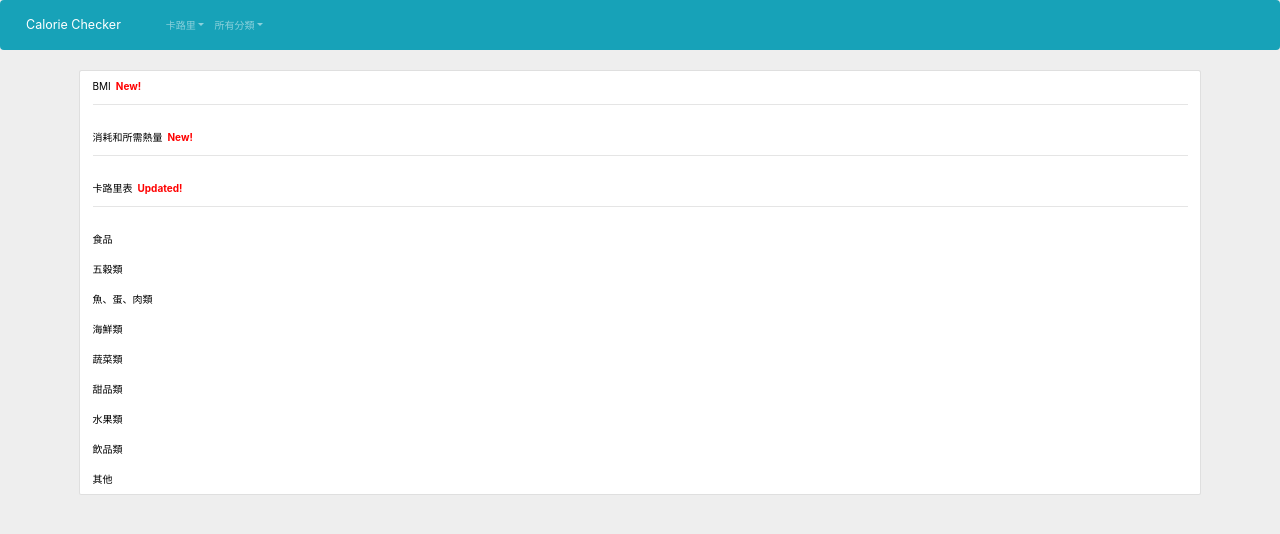
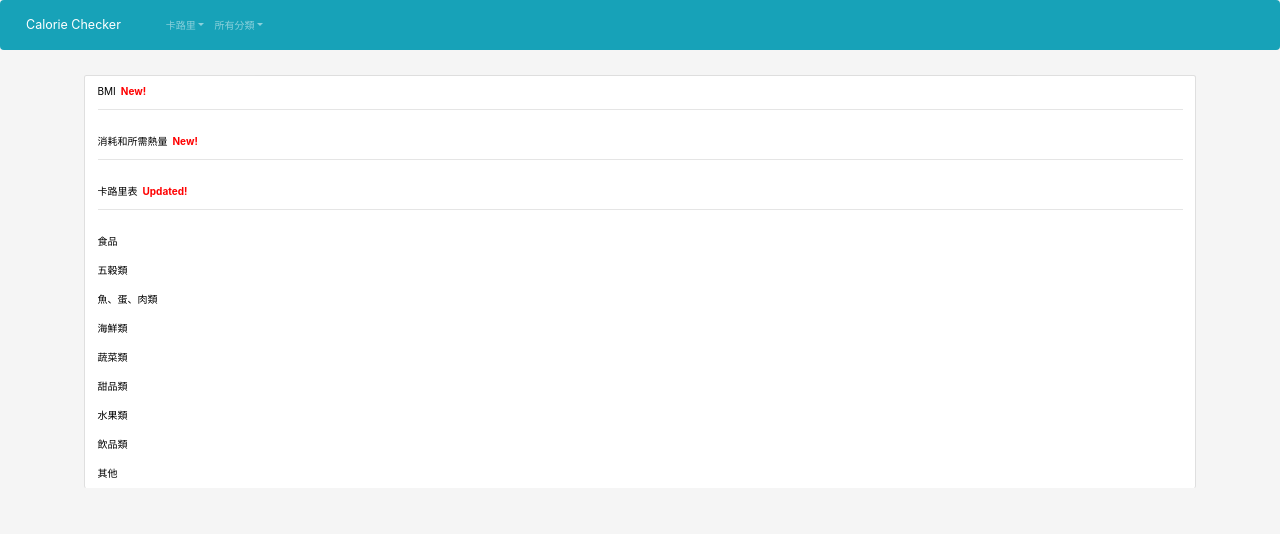
Before and after one commit to Louie-L/calorie-checker, a React (Create React App) app: page / in a window 1280 px wide. Shown: the top 534 px of the page. Built offline with nearby package versions, Linux system fonts and the light colour scheme.

Commit message:
feat: styling

```diff
--- a/src/index.css
+++ b/src/index.css
@@ -1,5 +1,5 @@
   body {
-    background-color: #eeeeee!important;
+    background-color: #f5f5f5!important;
   }
 
   a {
--- a/src/pages/AllCalories.js
+++ b/src/pages/AllCalories.js
@@ -6,20 +6,20 @@ import RedTag from '../components/ui/RedTag'
 function AllCaloriesPage() {
   return (
     <section>
-      <ListGroup className="m-4">
-        <ListGroup.Item><Link to='/bmi'>BMI</Link><RedTag text='New!'/><hr/></ListGroup.Item>
-        <ListGroup.Item><Link to='/calorie-calculate'>消耗和所需熱量</Link><RedTag text='New!' /><hr/></ListGroup.Item>
-        <ListGroup.Item><Link to='/calorie-table'>卡路里表</Link><RedTag text='Updated!' /><hr/></ListGroup.Item>
+      <ListGroup className="m-4 p-2">
+        <ListGroup.Item action className="border-bottom-0"><Link to='/bmi'>BMI</Link><RedTag text='New!'/><hr/></ListGroup.Item>
+        <ListGroup.Item action className="border-bottom-0"><Link to='/calorie-calculate'>消耗和所需熱量</Link><RedTag text='New!' /><hr/></ListGroup.Item>
+        <ListGroup.Item action className="border-bottom-0"><Link to='/calorie-table'>卡路里表</Link><RedTag text='Updated!' /><hr/></ListGroup.Item>
 
-        <ListGroup.Item><Link to='/food'>食品</Link></ListGroup.Item>
-        <ListGroup.Item><Link to='/grains'>五穀類</Link></ListGroup.Item>
-        <ListGroup.Item><Link to='/fisheggmeat'>魚、蛋、肉類</Link></ListGroup.Item>
-        <ListGroup.Item><Link to='/seafood'>海鮮類</Link></ListGroup.Item>
-        <ListGroup.Item><Link to='/vegetables'>蔬菜類</Link></ListGroup.Item>
-        <ListGroup.Item><Link to='/desserts'>甜品類</Link></ListGroup.Item>
-        <ListGroup.Item><Link to='/fruits'>水果類</Link></ListGroup.Item>
-        <ListGroup.Item><Link to='/drinks'>飲品類</Link></ListGroup.Item>
-        <ListGroup.Item><Link to='/others'>其他</Link></ListGroup.Item>
+        <ListGroup.Item action className="border-bottom-0"><Link to='/food'>食品</Link></ListGroup.Item>
+        <ListGroup.Item action className="border-bottom-0"><Link to='/grains'>五穀類</Link></ListGroup.Item>
+        <ListGroup.Item action className="border-bottom-0"><Link to='/fisheggmeat'>魚、蛋、肉類</Link></ListGroup.Item>
+        <ListGroup.Item action className="border-bottom-0"><Link to='/seafood'>海鮮類</Link></ListGroup.Item>
+        <ListGroup.Item action className="border-bottom-0"><Link to='/vegetables'>蔬菜類</Link></ListGroup.Item>
+        <ListGroup.Item action className="border-bottom-0"><Link to='/desserts'>甜品類</Link></ListGroup.Item>
+        <ListGroup.Item action className="border-bottom-0"><Link to='/fruits'>水果類</Link></ListGroup.Item>
+        <ListGroup.Item action className="border-bottom-0"><Link to='/drinks'>飲品類</Link></ListGroup.Item>
+        <ListGroup.Item action className="border-bottom-0"><Link to='/others'>其他</Link></ListGroup.Item>
       </ListGroup>
     </section>
   );
```
